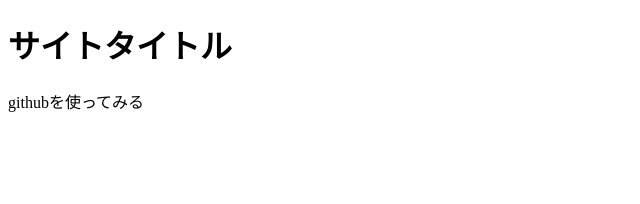
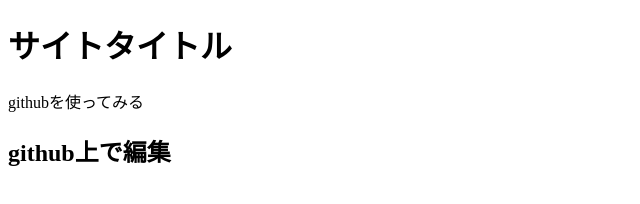
Before and after one commit to mayumayu12/test, a plain HTML site: page index.html in a window 1280 px wide. Shown: the whole page, without its empty margins (0-640 px from the left). Drawn offline with Linux system fonts and the light colour scheme.

Commit message:
Update index.html

```diff
--- a/index.html
+++ b/index.html
@@ -8,5 +8,6 @@
 <body>
 <h1>サイトタイトル</h1>
 <p>githubを使ってみる</p>
+  <h2>github上で編集</h2>
 </body>
 </html>
```
